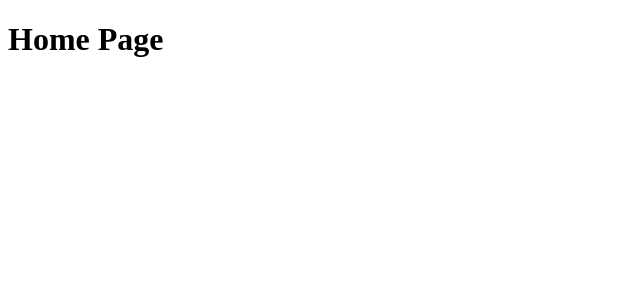
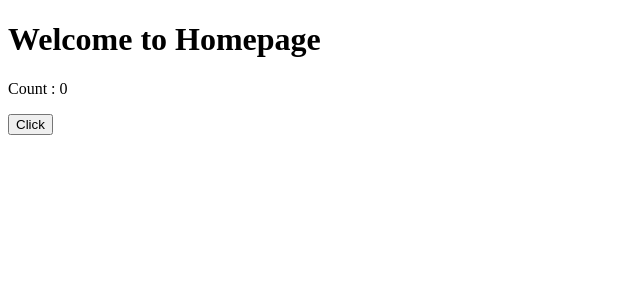
Before and after one commit to keshav-provus/next-js, a Next.js app: page / in a window 1280 px wide. Shown: the top 300 px of the page, without its empty margins (0-640 px from the left). Built offline with nearby package versions, Linux system fonts and the light colour scheme.

Commit message:
Learnt to use Props and useState hook

```diff
--- a/app/page.tsx
+++ b/app/page.tsx
@@ -1,3 +1,16 @@
-export default function App(){
-    return <h1> Home Page </h1>
+"use client";
+import Counter from "@/components/counter";
+import { useState } from "react";
+
+export default function App() {
+    const [count,setCount] = useState(0);
+
+  return (
+    <>
+      <title>Homepage</title>
+      <h1>Welcome to Homepage</h1>
+      <p>Count : {count}</p>
+      <Counter count={count} setCount={setCount}/>
+    </>
+  );
 }
--- /dev/null
+++ b/components/counter.tsx
@@ -0,0 +1,16 @@
+"use client";
+import type {CounterProp} from "@/types/props"
+
+export default function Counter({count, setCount} : CounterProp) {
+    const handleIncrement = () => {
+        setCount(count+1);
+    }
+
+  return (
+    <>
+      <button className="button" onClick={handleIncrement}>
+        Click
+      </button>
+    </>
+  );
+}
--- /dev/null
+++ b/types/props.ts
@@ -0,0 +1,6 @@
+import { SetStateAction } from "react";
+
+export interface CounterProp{
+    count: number;
+    setCount: React.Dispatch<SetStateAction<number>>;
+}
```
